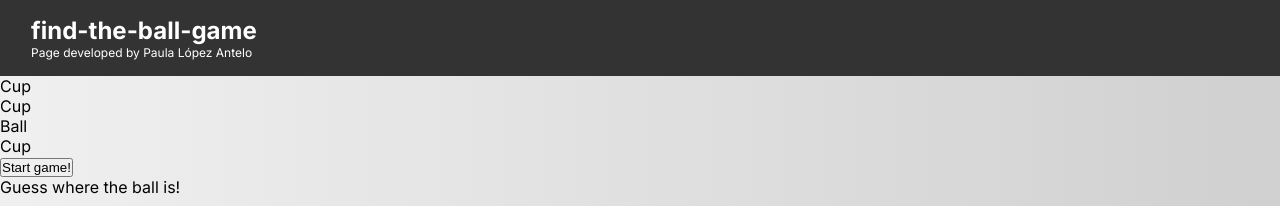
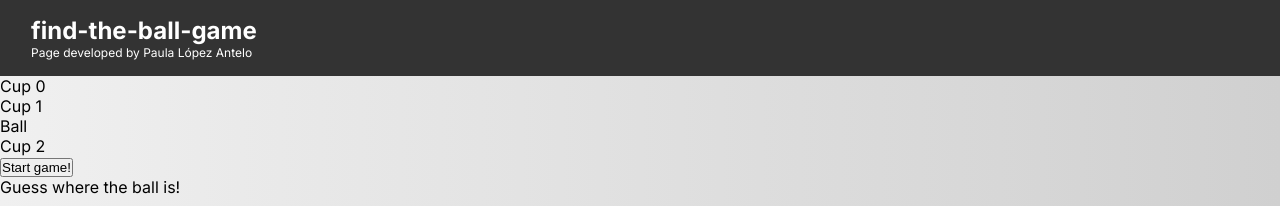
Before and after one commit to Lunnatica/find-the-ball-game, a Next.js app: page / in a window 1280 px wide. Shown: the top 206 px of the page. Built offline with nearby package versions, Linux system fonts and the light colour scheme.

Commit message:
refactor

```diff
--- a/src/components/CupContainer/CupContainer.tsx
+++ b/src/components/CupContainer/CupContainer.tsx
@@ -1,44 +1,16 @@
-import { useEffect, useState } from "react";
-
-import { GameState } from "../../components/GameArea/GameArea";
 import { CupInterface } from "../../types/types";
 import { Cup } from "../Cup/Cup";
 
 interface ContainerProps {
-  numberOfCups: number;
-  cupWithBall?: number;
-  gameState: GameState;
-  setGameState: (gameState: GameState) => void;
+  cups: CupInterface[];
 }
 
-export const CupContainer: React.FC<ContainerProps> = ({
-  numberOfCups = 3,
-  cupWithBall,
-  gameState,
-  setGameState,
-}) => {
-  const [cups, setCups] = useState<CupInterface[]>([]);
-
-  useEffect(() => {
-    let cups = [];
-    for (let i = 0; i < numberOfCups; i++) {
-      cups.push({
-        id: i,
-        hasBall: cupWithBall === i,
-        isLifted:
-          gameState === "initial" ||
-          gameState === "win" ||
-          gameState === "lose",
-      });
-    }
-    setCups(cups);
-  }, [cupWithBall, gameState, numberOfCups]);
-
+export const CupContainer: React.FC<ContainerProps> = ({ cups }) => {
   return (
     <div data-testid="cup-container">
       {cups.map(({ id, hasBall, isLifted }) => (
         <div key={id} data-testid="cup">
-          <Cup hasBall={hasBall} isLifted={isLifted} />
+          <Cup id={id} hasBall={hasBall} isLifted={isLifted} />
         </div>
       ))}
     </div>
--- a/src/components/GameArea/GameArea.tsx
+++ b/src/components/GameArea/GameArea.tsx
@@ -1,7 +1,8 @@
 import { useEffect, useState } from "react";
 
-import { chooseRandomCup } from "../../lib/game-logic";
+import { chooseRandomCup, exchangeTwoCups } from "../../lib/game-logic";
 import { CupContainer } from "../CupContainer/CupContainer";
+import { CupInterface } from "../../types/types";
 
 export type GameState =
   | "initial"
@@ -11,6 +12,7 @@ export type GameState =
   | "lose";
 
 const INITIAL_NUMBER_OF_CUPS = 3;
+export const NUMBER_OF_SHUFFLES = 4;
 
 const renderUserMessage = (gameState: GameState) => {
   switch (gameState) {
@@ -28,23 +30,42 @@ const renderUserMessage = (gameState: GameState) => {
 export const GameArea: React.FC = () => {
   const [cupWithBall, setCupWithBall] = useState<number | undefined>();
   const [gameState, setGameState] = useState<GameState>("initial");
+  const [cups, setCups] = useState<CupInterface[]>([]);
+
+  useEffect(() => {
+    if (gameState === "initial") {
+      setCupWithBall(chooseRandomCup(INITIAL_NUMBER_OF_CUPS));
+    }
+
+    let generatedCups = [];
+    for (let i = 0; i < INITIAL_NUMBER_OF_CUPS; i++) {
+      generatedCups.push({
+        id: i,
+        hasBall: cupWithBall === i,
+        isLifted:
+          gameState === "initial" ||
+          gameState === "win" ||
+          gameState === "lose",
+      });
+    }
+    setCups(generatedCups);
+  }, [cupWithBall, gameState]);
 
   const startGame = () => {
     setGameState("shuffling");
   };
 
   useEffect(() => {
-    setCupWithBall(chooseRandomCup(INITIAL_NUMBER_OF_CUPS));
-  }, []);
+    if (gameState === "shuffling") {
+      for (let i = 0; i < NUMBER_OF_SHUFFLES; i++) {
+        exchangeTwoCups(cups);
+      }
+    }
+  }, [cups, gameState]);
 
   return (
     <main data-testid="game-area">
-      <CupContainer
-        numberOfCups={INITIAL_NUMBER_OF_CUPS}
-        gameState={gameState}
-        setGameState={setGameState}
-        cupWithBall={cupWithBall}
-      />
+      <CupContainer cups={cups} />
       {["initial", "win", "lose"].includes(gameState) && (
         <button type="button" onClick={startGame}>
           Start game!
```
Also changed, not shown: 1 other file (tests, documents, lock files or other folders).
